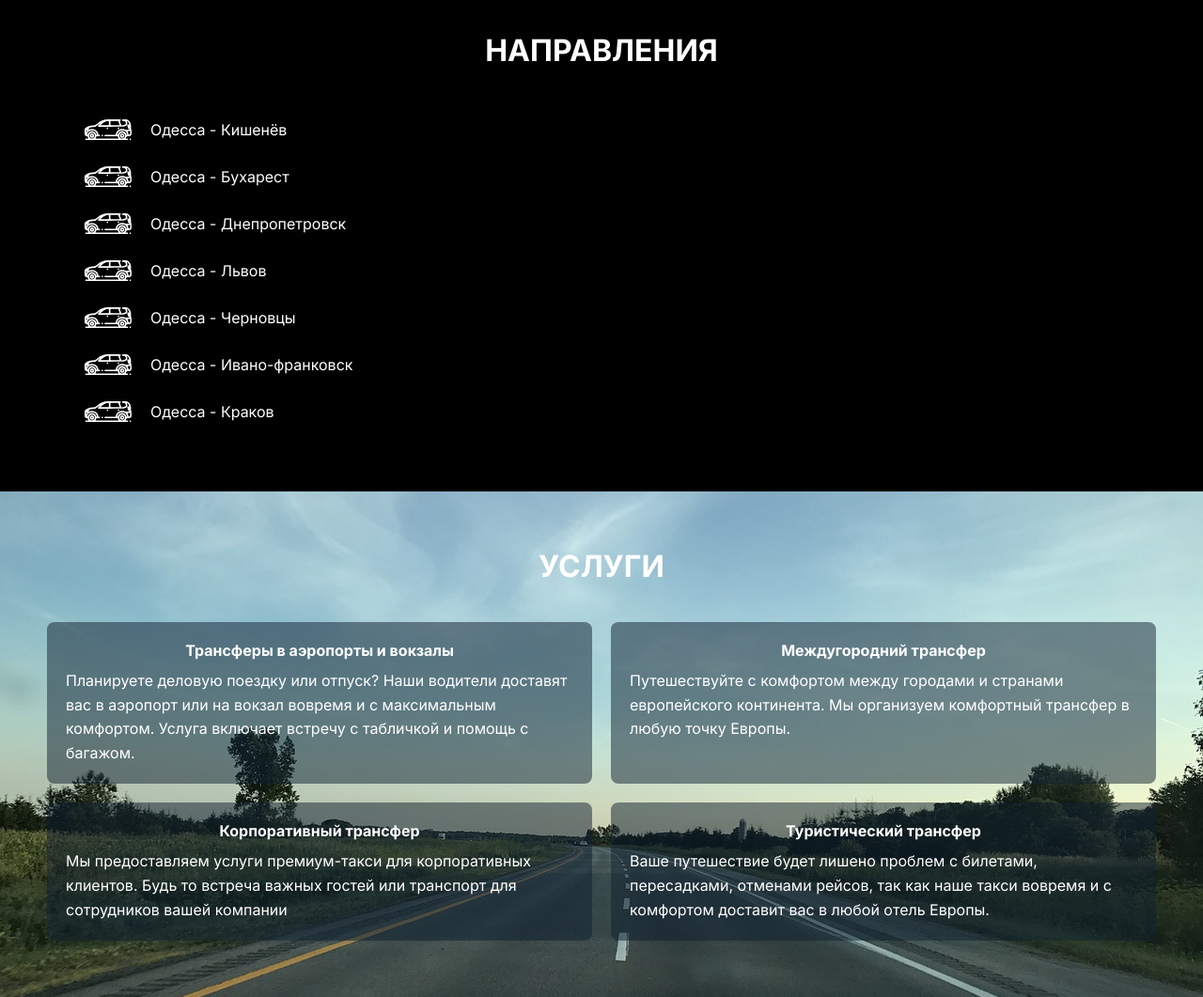
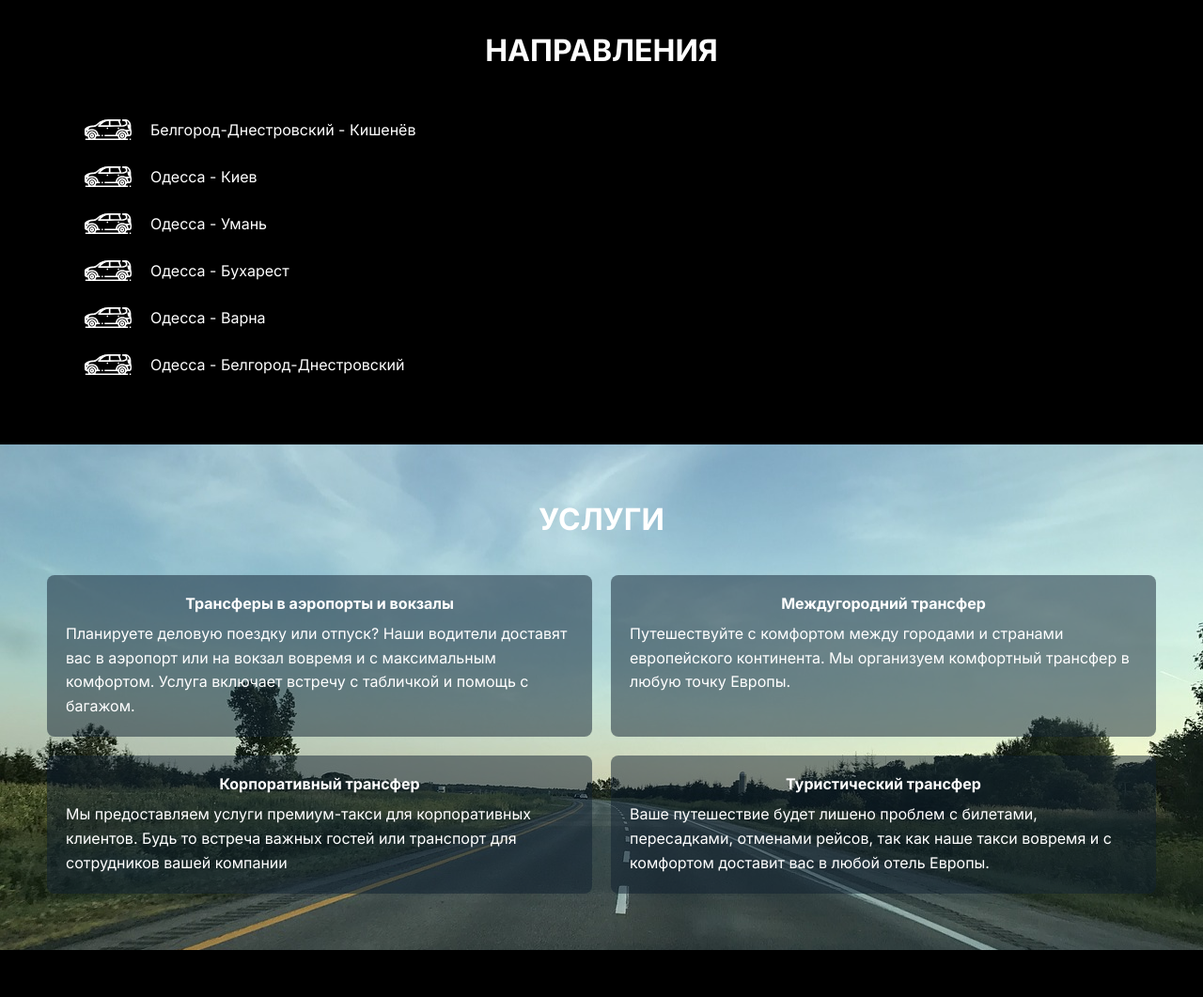
Before and after one commit to sergiuszorgo/bus-car, a plain HTML site: page index.html in a window 1280 px wide. Shown: the part 1240-2301 px from the top of the page at 94% size. Drawn offline with Linux system fonts and the light colour scheme.

Commit message:
directions have been changed

```diff
--- a/index.html
+++ b/index.html
@@ -56,7 +56,19 @@
                     <svg>
                         <use href="./img/sprite.svg#car"></use>
                     </svg>
-                    <i>Одесса - Кишенёв</i>
+                    <i>Белгород-Днестровский - Кишенёв</i>
+                </li>
+                <li class="route-item">
+                    <svg>
+                        <use href="./img/sprite.svg#car"></use>
+                    </svg>
+                    <i>Одесса - Киев</i>
+                </li>
+                <li class="route-item">
+                    <svg>
+                        <use href="./img/sprite.svg#car"></use>
+                    </svg>
+                    <i>Одесса - Умань</i>
                 </li>
                 <li class="route-item">
                     <svg>
@@ -68,31 +80,13 @@
                     <svg>
                         <use href="./img/sprite.svg#car"></use>
                     </svg>
-                    <i>Одесса - Днепропетровск</i>
+                    <i>Одесса - Варна</i>
                 </li>
                 <li class="route-item">
                     <svg>
                         <use href="./img/sprite.svg#car"></use>
                     </svg>
-                    <i>Одесса - Львов</i>
-                </li>
-                <li class="route-item">
-                    <svg>
-                        <use href="./img/sprite.svg#car"></use>
-                    </svg>
-                    <i>Одесса - Черновцы</i>
-                </li>
-                <li class="route-item">
-                    <svg>
-                        <use href="./img/sprite.svg#car"></use>
-                    </svg>
-                    <i>Одесса - Ивано-франковск</i>
-                </li>
-                <li class="route-item">
-                    <svg>
-                        <use href="./img/sprite.svg#car"></use>
-                    </svg>
-                    <i>Одесса - Краков</i>
+                    <i>Одесса - Белгород-Днестровский</i>
                 </li>
             </ul>
         </div>
@@ -132,7 +126,7 @@
 						<label class="inner-label" for="nameinput">Ваше имя</label>
 					</div>
 					<div class="inner-content">
-						<input class="inner-input" type="tel" name="tel" id="tel-input" placeholder="+38000000" min-lenght="5" maxlength="12" required>
+						<input class="inner-input" type="tel" name="tel" id="tel-input" placeholder="+380000000000" min-lenght="5" maxlength="12" required>
 						<label class="inner-label" for="tel-input">Ваш телефон</label>
 					</div>
 					<input type="submit" class="inner-btn" value="Расчитать стоимость">
```
